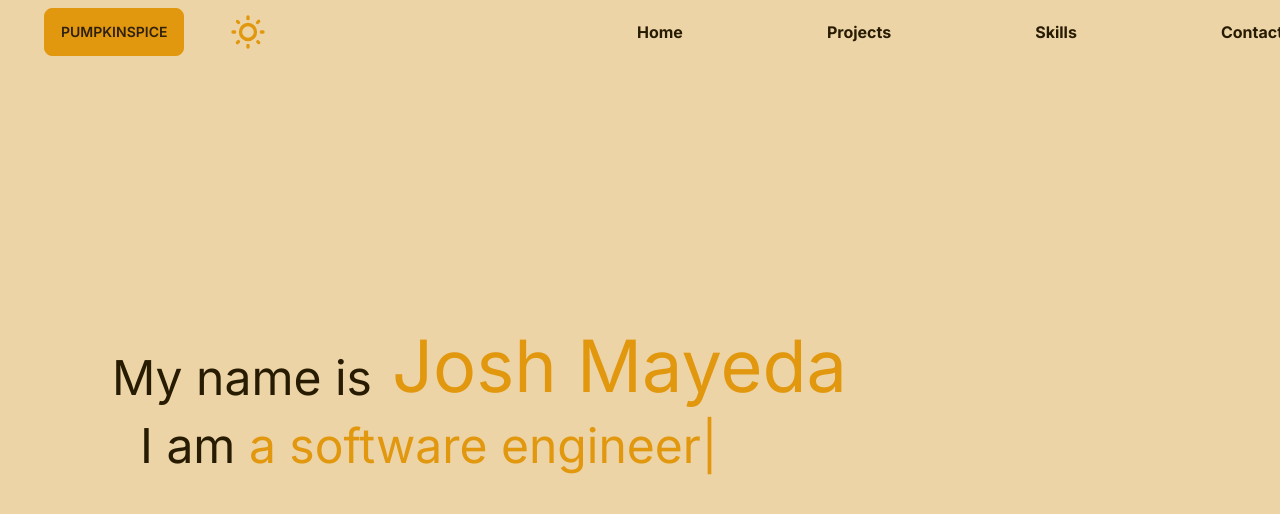
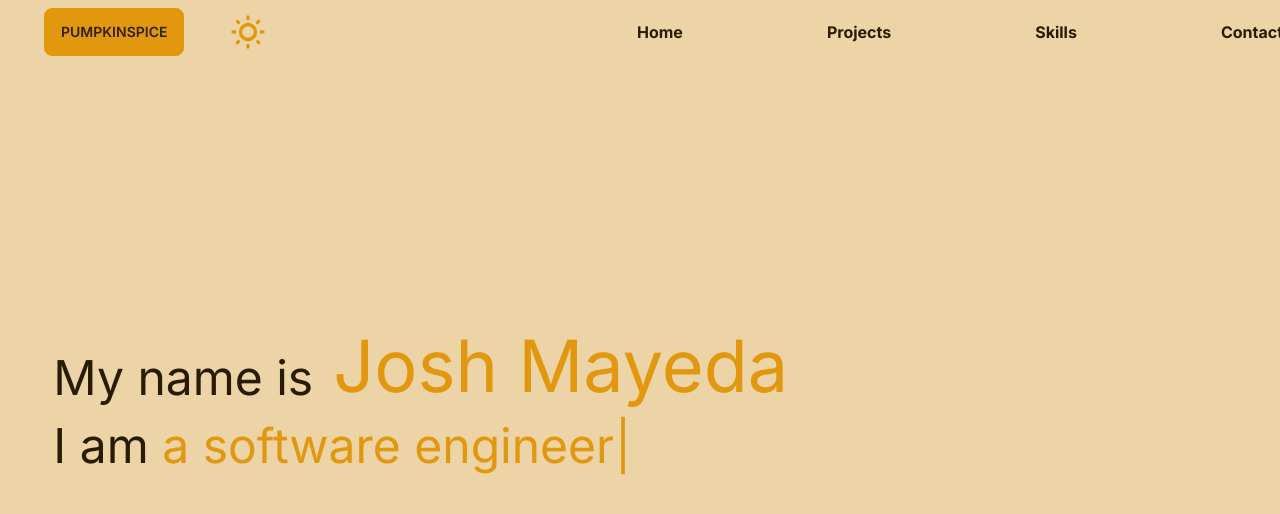
Before and after one commit to joshmayeda/mayeda-portfolio, a Next.js app: page / in a window 1280 px wide. Shown: the top 514 px of the page. Built offline with nearby package versions, Linux system fonts and the light colour scheme.

Commit message:
fixed homepage + added screens to tailwind config

```diff
--- a/app/page.tsx
+++ b/app/page.tsx
@@ -39,12 +39,12 @@ export default function Home() {
       >
         {/* Home Section */}
         <SwiperSlide id="home">
-          <div id="home" className="flex flex-col justify-center items-center gap-5 text-neutral min-h-screen w-screen p-16 snap-start">
+          <div id="home" className="flex flex-col justify-center items-center gap-5 text-neutral min-h-screen w-screen">
             <div className="flex flex-row gap-5 justify-start items-end w-11/12">
               <h2 className="text-neutral text-5xl">My name is</h2>
               <h2 className="text-primary text-7xl">Josh Mayeda</h2>
             </div>
-            <div className="flex self-start ml-19">
+            <div className="flex flex-row justify-start items-end w-11/12">
               <h2 className="text-neutral text-5xl">I am&nbsp;</h2>
               <TypeAnimation
                 sequence={[
--- a/tailwind.config.ts
+++ b/tailwind.config.ts
@@ -113,5 +113,15 @@ const config: Config = {
     ],
     darkTheme: false,
   },
+  screens: {
+    xxsTall: { raw: '(width: 375px) and (height: 629px)' },
+    xxs: '375px',
+    xs: '390px',
+    sm: '640px',
+    md: '768px',
+    lg: '1024px',
+    xl: '1440px',
+    xxl: '1536px',
+  }
 }
 export default config
```
